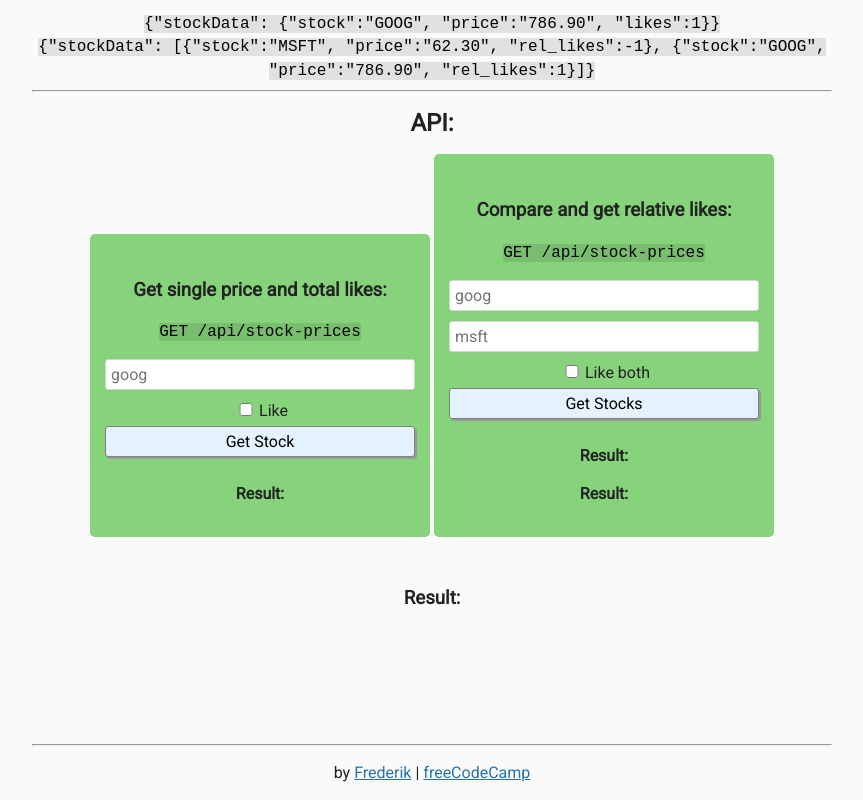
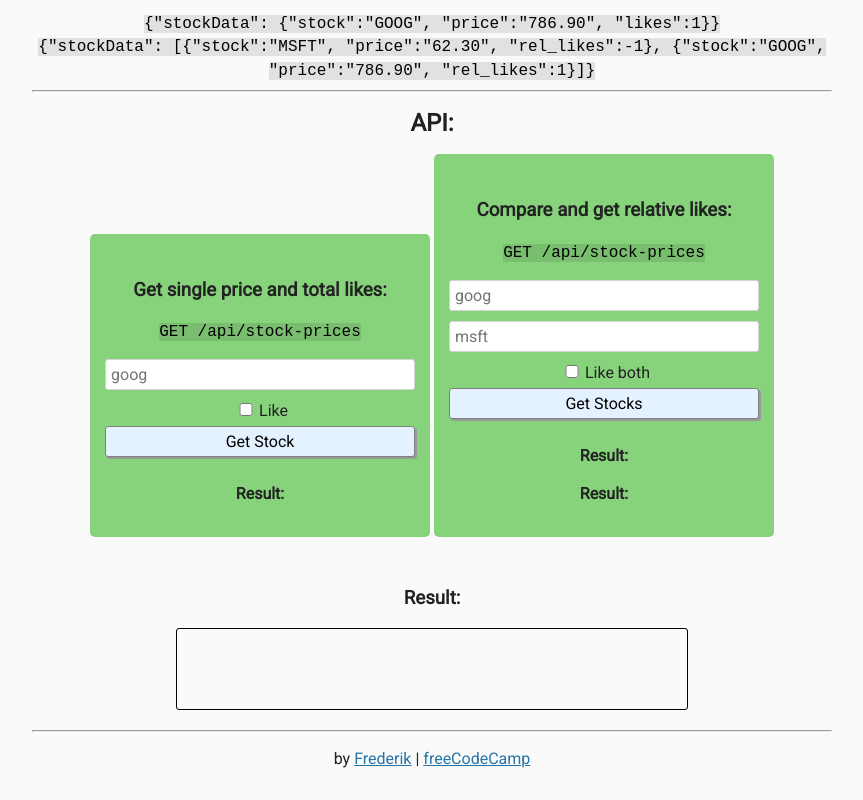
Before and after one commit to Myrmidonut/fcc_infosec_stock_price_checker, a website: page views/index.html in a window 1280 px wide. Shown: the part 759-1559 px from the top of the page, without its empty margins (208-1071 px from the left). Drawn offline with Linux system fonts and the light colour scheme; files that its build step writes are made by us from their sources; files whose address does not match are found by name.

Commit message:
json result box

```diff
--- a/public/style.css
+++ b/public/style.css
@@ -98,5 +98,12 @@ input[type=submit]:hover {
 }
 
 #resultBlock {
-  height: 100px;
+  min-height: 70px;
+  border: 1px solid black;
+  border-radius: 3px;
+  max-width: 500px;
+  margin: auto;
+  margin-bottom: 20px;
+  word-wrap: break-word;
+  padding: 5px;
 }
```
